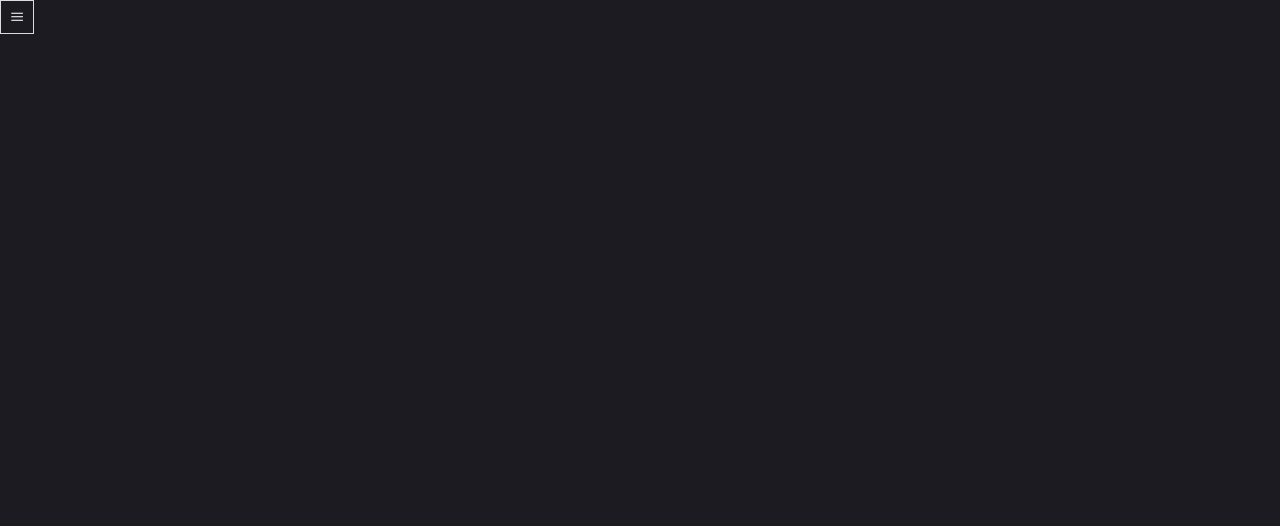
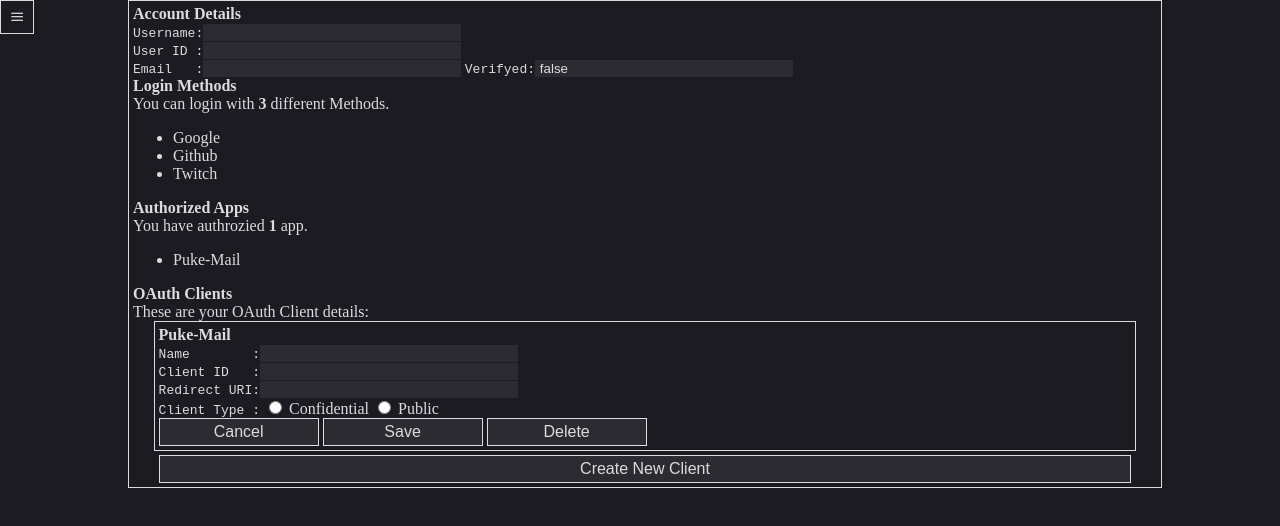
Before and after one commit to WeirdandWhistle/otso, a website: page public/account.html in a window 1280 px wide. Drawn offline with Linux system fonts and the light colour scheme.

Commit message:
more styling/front-end  for the account page.

```diff
--- a/public/account.html
+++ b/public/account.html
@@ -16,6 +16,18 @@
 				background-color: var(--background-color);
 				color: var(--color);
 		}
+		pre{
+			display: inline;
+		}
+		input{
+			color: var(--color);
+			border: none;
+			outline: none;
+			background-color: #2c2b32;
+			padding-left: 0.3rem;
+			padding-right: 0.3rem;
+			min-width: 15.5rem;
+		}
 		.nav-bar-button{
 			width: 2rem;
 			aspect-ratio: 1/1;
@@ -24,20 +36,21 @@
 			display: flex;
 			align-items: center;
 			justify-content: center;
-			position: absolute;
+			position: fixed;
 			top: 0;
 			left: 0;
 			font-size: 25px;
 		}
 		.nav-bar{
-			position: absolute;
+			position: fixed;
 			width: 0;
-			height: 100%;
+			height: 99vh;
 			top: 0;
 			left: 0;
 			background-color: var(--background-color);
 			overflow-y: hidden;
 			transition: 0.3s;
+			z-index: 100;
 		}
 		.nav-bar a{
 			padding: 8px 8px 8px 16px;
@@ -45,7 +58,69 @@
 			font-size: 25px;
 			color: var(--color);
 			display: block;
+			cursor: pointer;
 			transition: 0.3s;
+		}
+		main{
+			width: 80%;
+			display: flex;
+			flex-direction: column;
+			position: absolute;
+			top: 0;
+			left:10%;
+			border: 1px var(--color) solid;
+			padding: 0.25rem;
+		}
+		a{
+			text-decoration: none;
+			font-weight: bold;
+			color: var(--color);
+		}
+		card{
+			background-color: var(--background-color);
+			color: var(--color);
+			border: 1px var(--color) solid;
+			padding: 0.25rem;
+			width: 95%;
+			min-height: 5rem;
+			display: block;
+		}
+		button{
+			border: 1px var(--color) solid;
+			outline: none;
+			font-size: 1rem;
+			/* border-radius: 2rem; */
+			background-color: #2c2b32;
+			color: var(--color);
+			padding: 0.25rem;
+			cursor: pointer;
+			transition: 0.2s;
+			width: 10rem;
+		}
+		button:hover{
+				background-color: #36353e;
+				transform: scale(1.05);
+				box-shadow: 5px 5px 5px black;
+		}
+		.modal{
+			display: none;
+			position: fixed;
+			z-index: 1;
+			left: 0; top: 0; width: 100%; height: 100%; overflow: auto; background-color:#00000088;
+		}
+		.modal-content{
+			background-color: var(--background-color);
+			margin: 15% auto;
+			padding: 20px;
+			border: 1px var(--color) solid;
+			width: 80%;
+		}
+		.close-modal{
+			color: var(--color);
+			float: right;
+			font-weight: bold;
+			font-size: 2rem;
+			cursor: pointer;
 		}
 
     </style>
@@ -56,10 +131,70 @@
 		&#8801;
 	</div>
 	<div class="nav-bar" id="navBar">
-		<a href="#" onclick="closeNav()">&times;</a>
-		<a href="#">Login Methods</a>
-		<a href="#">Clients</a>
+		<a onclick="closeNav()">&times;</a>
+		<a href="#account-details">Account Details</a>
+		<a href="#login-methods">Login Methods</a>
+		<a href="#authorized-apps">Authorized Apps</a>
+		<a href="#clients">My OAuth Clients</a>
 	</div>
+
+	<main>
+		<div>
+			<a id="account-details" href="#account-details">Account Details</a><br>
+				<pre>Username:</pre><input id="username"><br>
+				<pre>User ID :</pre><input id="userid"><br>
+				<pre>Email   :</pre><input id="email">
+				<pre>Verifyed:</pre><input value="false"><br>
+
+		</div>
+		<div>
+			<a id="login-methods" href="#login-methods">Login Methods</a><br>
+			You can login with <b>3</b> different Methods. <br>
+			<ul>
+				<li>Google</li>
+				<li>Github</li>
+				<li>Twitch</li>
+			</ul>
+		</div>
+		<div>
+			<a id="authorized-apps" href="#authorized-apps">Authorized Apps</a><br>
+			You have authrozied <b>1</b> app.<br>
+			<ul>
+				<li>Puke-Mail</li>
+			</ul>
+		</div>
+		<div>
+			<a id="clients" href="#clients">OAuth Clients</a><br>
+			These are your OAuth Client details:<br>
+			<div style="display: flex; justify-content: center; align-items: center; flex-direction: column; gap: 0.25rem;">
+				<card>
+					<b>Puke-Mail</b><br>
+					<pre>Name        :</pre><input><br>
+					<pre>Client ID   :</pre><input><br>
+					<pre>Redirect URI:</pre><input><br>
+					<pre>Client Type :</pre>
+					<div style="display: inline;">
+						<input type="radio" name="clientType" style="min-width: auto;"> <label>Confidential</label>
+						<input type="radio" name="clientType" style="min-width: auto;"> <label>Public</label>
+					</div><br>
+					<div>
+						<button>Cancel</button>
+						<button>Save</button>
+						<button>Delete</button>
+					</div>
+				</card>
+				<button id="createClient" style="width: 95%;">Create New Client</button>
+				<div id="createClientModal" class="modal">
+					<div id="createClientContent" class="modal-content">
+						<span id="closeClientModal" class="close-modal">&times;</span>
+						<h1>Hi</h1>
+					</div>
+				</div>
+			</div>
+
+			</div>
+		</div>
+	</main>
 
 	<script>
 	const navBar = document.getElementById("navBar");
@@ -73,6 +208,22 @@
 			navBar.style.border = "";
 		}, 300);
 	}
+
+	const createClientButton = document.getElementById("createClient");
+	const createClientModal = document.getElementById("createClientModal");
+	const closeClientButton = document.getElementById("closeClientModal");
+	function closeClientModal(){
+		createClientModal.style.display = 'none';
+	}
+	function openClientModal(){
+		createClientModal.style.display = 'block';
+	}
+	createClientButton.onclick = openClientModal;
+	closeClientButton.onclick = closeClientModal;
+	window.onclick = (event)=>{
+		if(event.target == createClientModal)
+			closeClientModal();
+	};
 </script>
 
 </body>
```
Lines whose indentation alone changed are shown as unchanged.
